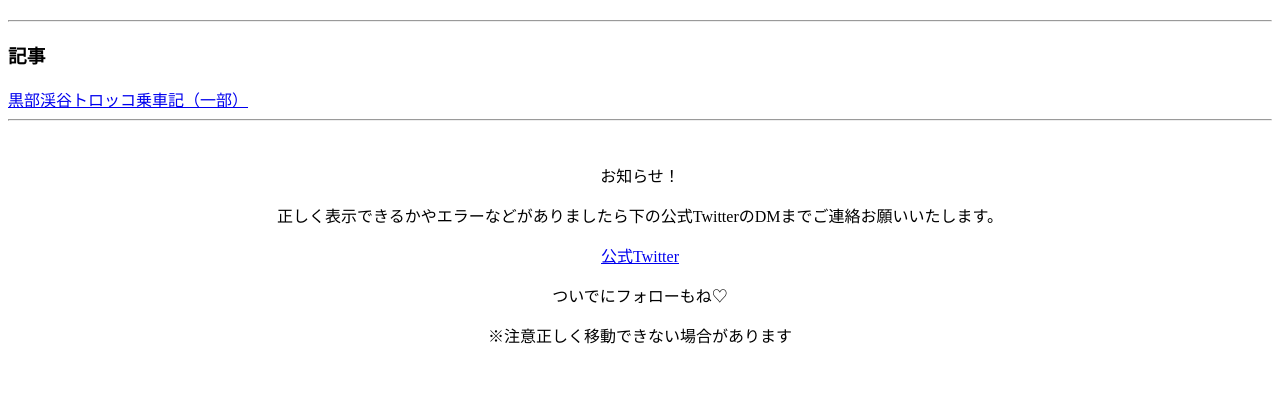
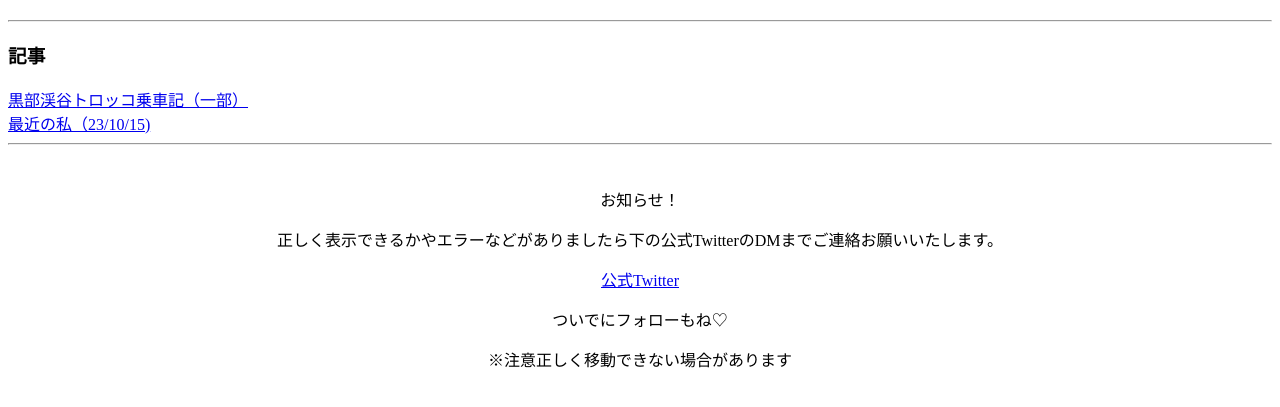
Before and after one commit to kameei2008/kizii, a plain HTML site: page index.html in a window 1280 px wide. Shown: the part 55-462 px from the top of the page. Drawn offline with Linux system fonts and the light colour scheme.

Commit message:
Add files via upload

```diff
--- a/index.html
+++ b/index.html
@@ -13,6 +13,8 @@
             <hr>
 <h3>記事</h3>
 <a href="https://kameei2008.github.io/kurobetoroko/">黒部渓谷トロッコ乗車記（一部）</a>
+<br>
+<a href="https://kameei2008.github.io/saikin-kiji/">最近の私（23/10/15) </a>
 
 
          <hr>
```
